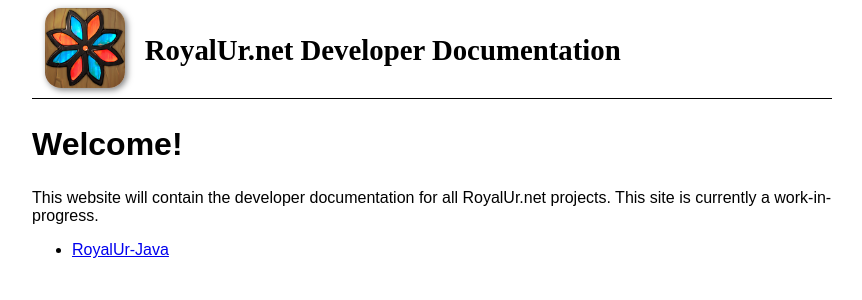
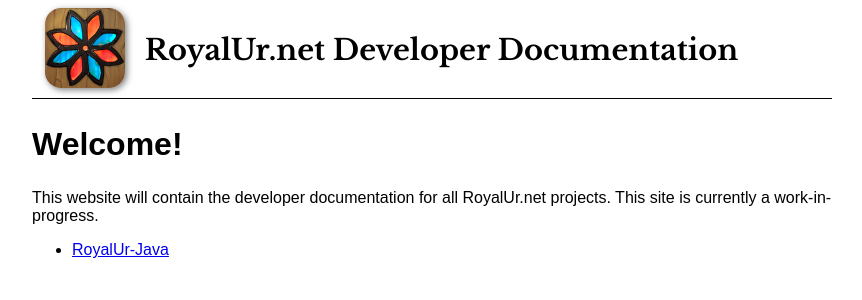
Before and after one commit to RoyalUr/royalur.github.io, a Jekyll site: the page built from DeveloperDocs/HOME.md, in a window 1280 px wide. Shown: the top 300 px of the page, without its empty margins (216-1078 px from the left). Built offline with Jekyll 4.4.1, drawn with Linux system fonts in a browser that asks for light colours; some web fonts are replaced; our own code applies the rules of GitHub Pages for plain Markdown files.

Commit message:
Update from https://github.com/RoyalUr/DeveloperDocs/commit/bb12e77ef0cb27430533111df4a18c4f7f625fce

```diff
--- a/DeveloperDocs/_includes/head.html
+++ b/DeveloperDocs/_includes/head.html
@@ -2,4 +2,4 @@
 <title>{{ page.title }}</title>
 <link rel="icon" type="image/x-icon" href="/assets/favicon.ico" />
 <link rel="stylesheet" href="/css/default.css" />
-<link rel="preload" href="assets/LibreBaskerville-Regular.woff2" as="font" type="font/woff2" crossorigin>
+<link rel="preload" href="/assets/LibreBaskerville-Bold.woff2" as="font" type="font/woff2" crossorigin>
--- a/DeveloperDocs/css/default.css
+++ b/DeveloperDocs/css/default.css
@@ -1,16 +1,7 @@
 @font-face {
     font-family: 'Libre Baskerville';
-    src: url('/assets/LibreBaskerville-Regular.woff2') format('woff2'),
-        url('/assets/LibreBaskerville-Regular.woff') format('woff');
-    font-weight: normal;
-    font-style: normal;
-    font-display: swap;
-}
-
-@font-face {
-    font-family: 'Libre Baskerville';
-    src: url('assets/LibreBaskerville-Bold.woff2') format('woff2'),
-        url('assets/LibreBaskerville-Bold.woff') format('woff');
+    src: url('/assets/LibreBaskerville-Bold.woff2') format('woff2'),
+        url('/assets/LibreBaskerville-Bold.woff') format('woff');
     font-weight: bold;
     font-style: normal;
     font-display: swap;
```
